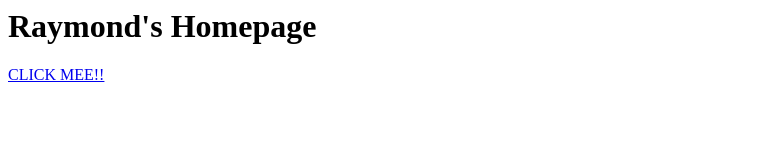
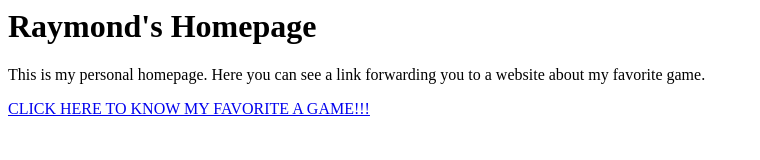
Before and after one commit to ItsRmnd/Sodium-Lab2-Ronquillo., a plain HTML site: page index.html in a window 1280 px wide. Shown: the whole page, without its empty margins (0-760 px from the left). Drawn offline with Linux system fonts and the light colour scheme.

Commit message:
Update index.html

```diff
--- a/index.html
+++ b/index.html
@@ -12,8 +12,8 @@
      </head>
      <body>
 	     <h1>Raymond's Homepage</h1>
-		 <p></p>
-		 <a href="game.html">CLICK MEE!!</a>
+		 <p>This is my personal homepage. Here you can see a link forwarding you to a website about my favorite game.</p>
+		 <a href="game.html">CLICK HERE TO KNOW MY FAVORITE A GAME!!!</a>
 
 	 </body>
 </html>
```
